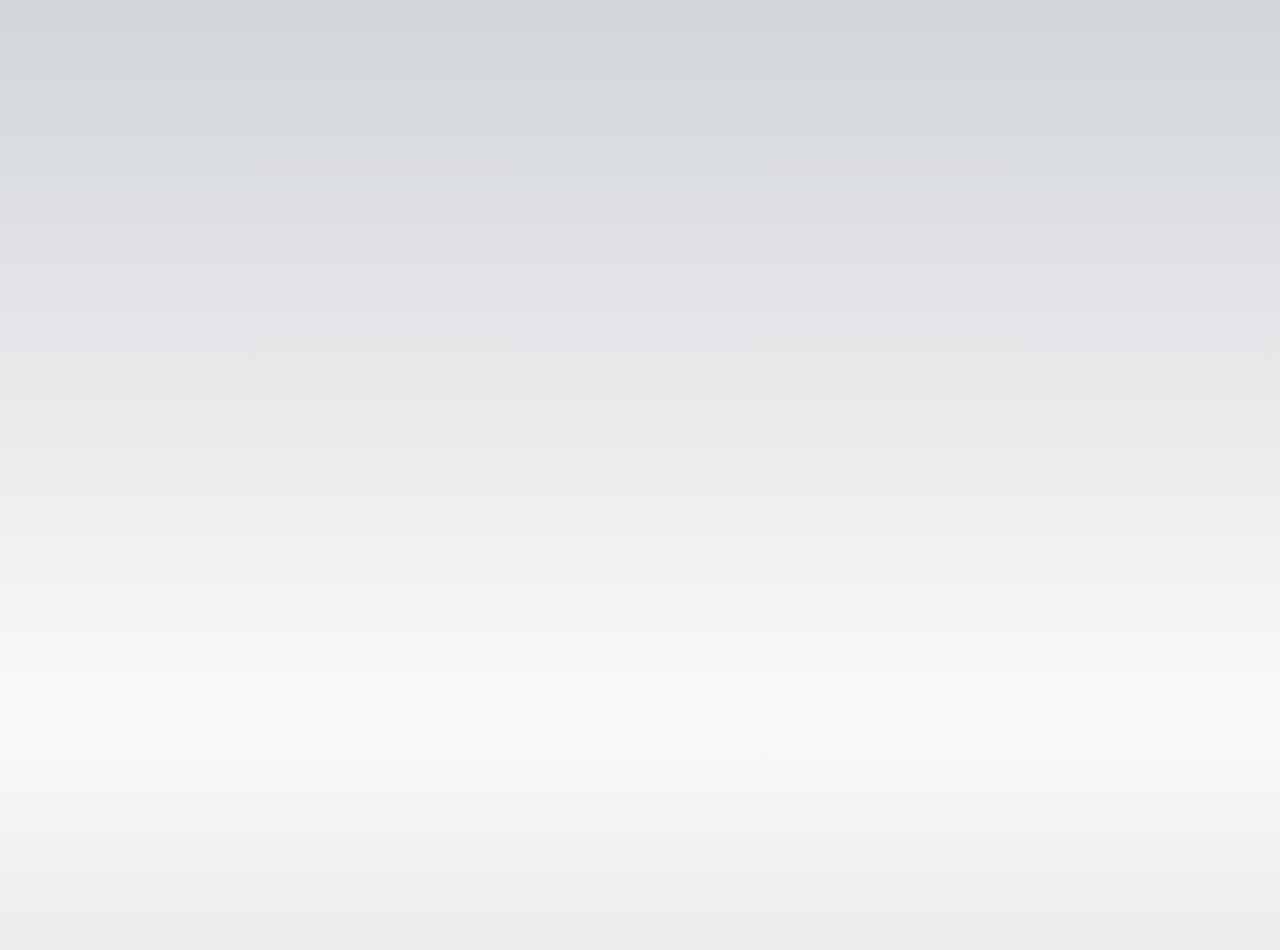
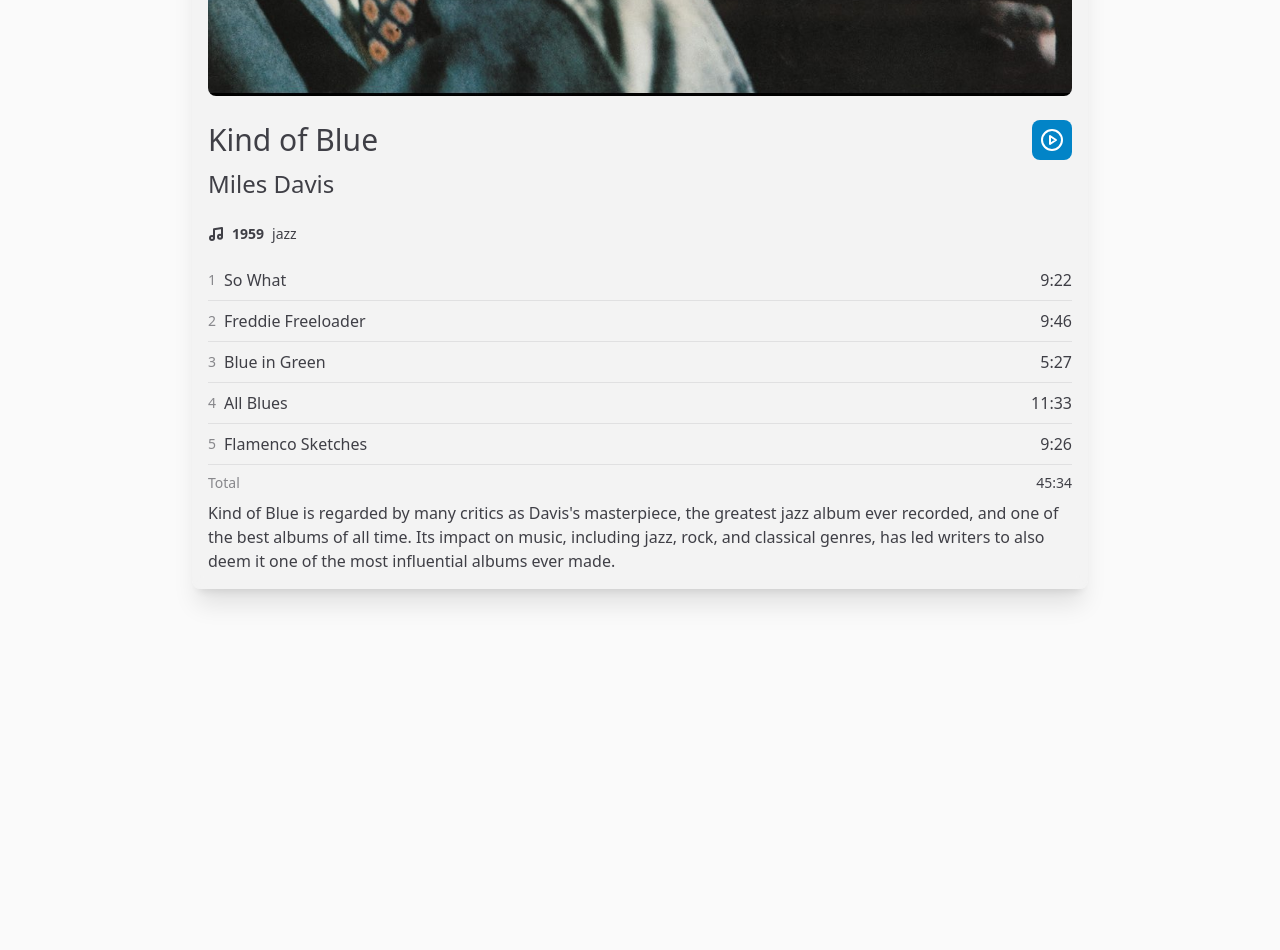
Before and after one commit to adamplesnik/scroll-driven-showcase, a React (Vite) app: page /list in a window 1280 px wide. Shown: the part 880-1830 px from the top of the page. After the commit the page ends 1469 px from the top, so only its background shows below. Built offline with nearby package versions, Linux system fonts and the light colour scheme; what @adam.plesnik/tailwindcss-scroll-driven-animations would draw is missing.

Commit message:
Add basic list page, no animations yet

```diff
--- /dev/null
+++ b/src/components/Separator.tsx
@@ -0,0 +1,3 @@
+const Separator = () => <div className="h-px w-full bg-current opacity-10 dark:opacity-20"></div>
+
+export default Separator
--- a/src/main.tsx
+++ b/src/main.tsx
@@ -5,6 +5,7 @@ import { RouterProvider, createBrowserRouter } from 'react-router-dom'
 import './index.css'
 import Forest from './pages/forest/'
 import Hero from './pages/hero/index.tsx'
+import List from './pages/list/index.tsx'
 
 const router = createBrowserRouter([
   {
@@ -16,6 +17,10 @@ const router = createBrowserRouter([
     path: '/forest',
     element: <Forest />,
   },
+  {
+    path: '/list',
+    element: <List />,
+  },
 ])
 
 ReactDOM.createRoot(document.getElementById('root')!).render(
--- /dev/null
+++ b/src/pages/list/PlayButton.tsx
@@ -0,0 +1,29 @@
+import { CirclePlay, CirclePause } from 'lucide-react'
+import { useState } from 'react'
+
+const PlayButton = () => {
+  const [play, setPlay] = useState(false)
+
+  return (
+    <button
+      onClick={() => setPlay(!play)}
+      type="button"
+      className="duration-400 flex size-10 cursor-pointer rounded-lg bg-sky-600 p-2 text-white transition-transform ease-line hover:scale-110"
+    >
+      <CirclePlay
+        className={
+          'absolute transition-[transform,opacity] duration-300 ease-line ' +
+          (play ? 'rotate-90 opacity-0' : 'opacity-100')
+        }
+      />
+      <CirclePause
+        className={
+          'absolute transition-[transform,opacity] duration-300 ease-line ' +
+          (play ? 'opacity-100' : 'opacity-0')
+        }
+      />
+    </button>
+  )
+}
+
+export default PlayButton
--- /dev/null
+++ b/src/pages/list/Song.tsx
@@ -0,0 +1,19 @@
+import { HTMLAttributes } from 'react'
+
+const Song = ({ title, length, order = 0 }: SongType) => {
+  return (
+    <div className="flex items-center gap-2">
+      <span className="text-sm opacity-60">{order}</span>
+      <span className="flex-1">{title}</span>
+      {length}
+    </div>
+  )
+}
+
+export type SongType = {
+  title: string
+  length: string
+  order?: number
+} & HTMLAttributes<HTMLDivElement>
+
+export default Song
--- /dev/null
+++ b/src/pages/list/index.tsx
@@ -0,0 +1,72 @@
+import { Music } from 'lucide-react'
+import BaseWithNav from '../../layouts/BaseWithNav'
+import CenterLayout from '../../layouts/CenterLayout'
+import PlayButton from './PlayButton'
+import Song, { SongType } from './Song'
+import album from './assets/album.jpg'
+import Separator from '../../components/Separator'
+
+const songList: SongType[] = [
+  {
+    title: 'So What',
+    length: '9:22',
+  },
+  {
+    title: 'Freddie Freeloader',
+    length: '9:46',
+  },
+  {
+    title: 'Blue in Green',
+    length: '5:27',
+  },
+  {
+    title: 'All Blues',
+    length: '11:33',
+  },
+  {
+    title: 'Flamenco Sketches',
+    length: '9:26',
+  },
+]
+
+const List = () => {
+  return (
+    <BaseWithNav>
+      <div className="min-h-screen ">
+        <CenterLayout className="pt-24">
+          <div className="flex flex-col gap-2 rounded-lg bg-zinc-300/20 p-4 shadow-xl backdrop-blur dark:bg-zinc-800/70">
+            <img src={album} alt="Kind of Blue, album cover artwork" className="mb-4 rounded-lg" />
+            <div className="flex items-center">
+              <h1 className="flex-1 text-3xl font-medium">Kind of Blue</h1>
+              <PlayButton />
+            </div>
+            <h2 className="text-2xl font-medium">Miles Davis</h2>
+            <div className="my-4 flex items-center gap-2 text-sm">
+              <Music className="inline-block size-4" strokeWidth={3} />
+              <span className="font-bold">1959</span>
+              jazz
+            </div>
+            {songList.map((song, i) => (
+              <>
+                <Song order={i + 1} title={song.title} length={song.length} />
+                <Separator />
+              </>
+            ))}
+            <div className="flex items-center text-sm ">
+              <span className="flex-1 opacity-60">Total</span>
+              <div>45:34</div>
+            </div>
+            <p>
+              Kind of Blue is regarded by many critics as Davis's masterpiece, the greatest jazz
+              album ever recorded, and one of the best albums of all time. Its impact on music,
+              including jazz, rock, and classical genres, has led writers to also deem it one of the
+              most influential albums ever made.
+            </p>
+          </div>
+        </CenterLayout>
+      </div>
+    </BaseWithNav>
+  )
+}
+
+export default List
--- a/src/partials/Nav.tsx
+++ b/src/partials/Nav.tsx
@@ -1,4 +1,4 @@
-import { AlignVerticalJustifyEnd, Github, Trees } from 'lucide-react'
+import { AlignVerticalJustifyEnd, Github, List, Trees } from 'lucide-react'
 import { HTMLAttributes } from 'react'
 import NavItem from '../components/NavItem'
 import { addWithSpace } from '../utils/addWithSpace'
@@ -16,6 +16,7 @@ const Nav = ({ className, ...rest }: HTMLAttributes<HTMLDivElement>) => {
     >
       <NavItem Icon={AlignVerticalJustifyEnd} to="/" />
       <NavItem Icon={Trees} to="/forest" />
+      <NavItem Icon={List} to="/list" />
       <div className="min-w-8 flex-1" />
       <DarkModeSwitch />
       <TechInfoSwitch />
```
Also changed, not shown: src/pages/list/assets/album.jpg (added).
